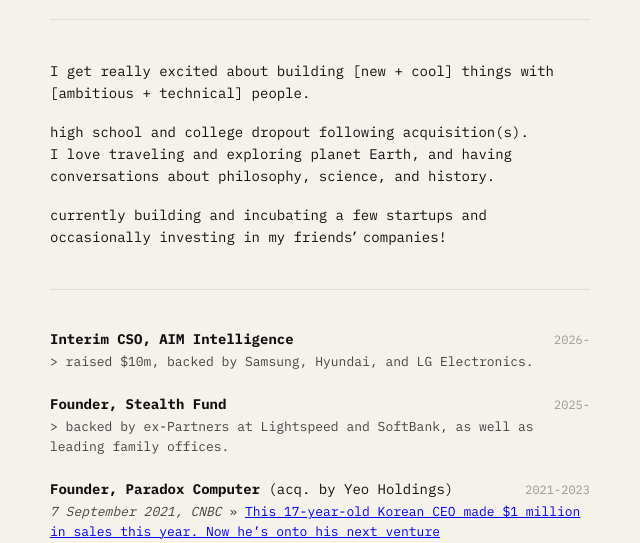
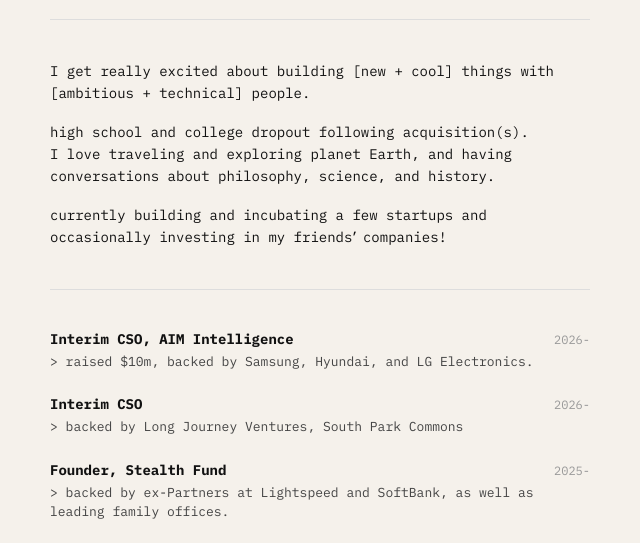
Before and after one commit to sereefwe-ctrl/Sukone, a plain HTML site: page index.html in a window 1280 px wide. Shown: the part 209-752 px from the top of the page, without its empty margins (320-960 px from the left). Drawn offline with Linux system fonts and the light colour scheme.

Commit message:
Add a second Interim CSO role below AIM Intelligence
Co-Authored-By: Claude Opus 5.5 <noreply@anthropic.com>
Claude-Session: https://claude.ai/code/session_016bDUg6rvrhURcVmr94bfHC

```diff
--- a/index.html
+++ b/index.html
@@ -230,6 +230,11 @@
     </div>
 
     <div class="role">
+      <p class="role-title"><span>Interim CSO</span><span class="date">2026-</span></p>
+      <p class="role-detail">&gt; backed by Long Journey Ventures, South Park Commons</p>
+    </div>
+
+    <div class="role">
       <p class="role-title"><span>Founder, Stealth Fund</span><span class="date">2025-</span></p>
       <p class="role-detail">&gt; backed by ex-Partners at Lightspeed and SoftBank, as well as leading family offices.</p>
     </div>
```
